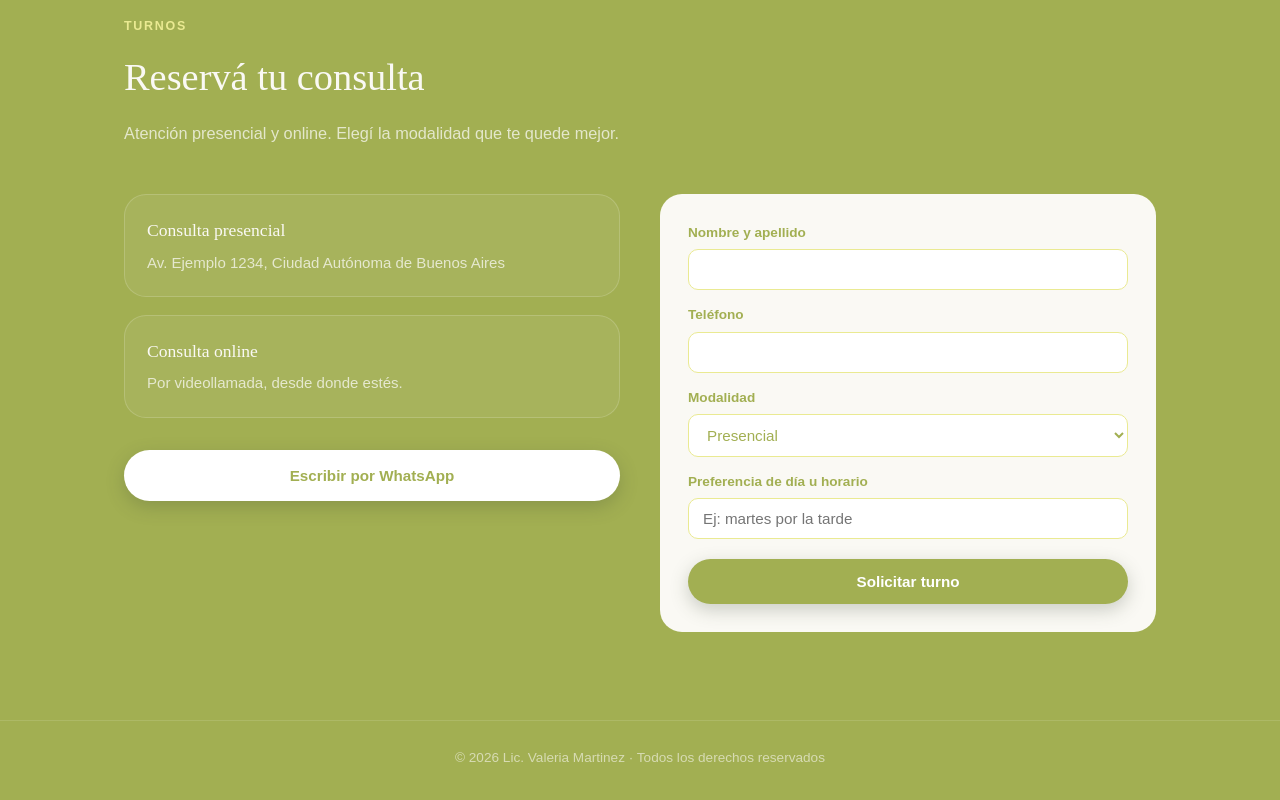
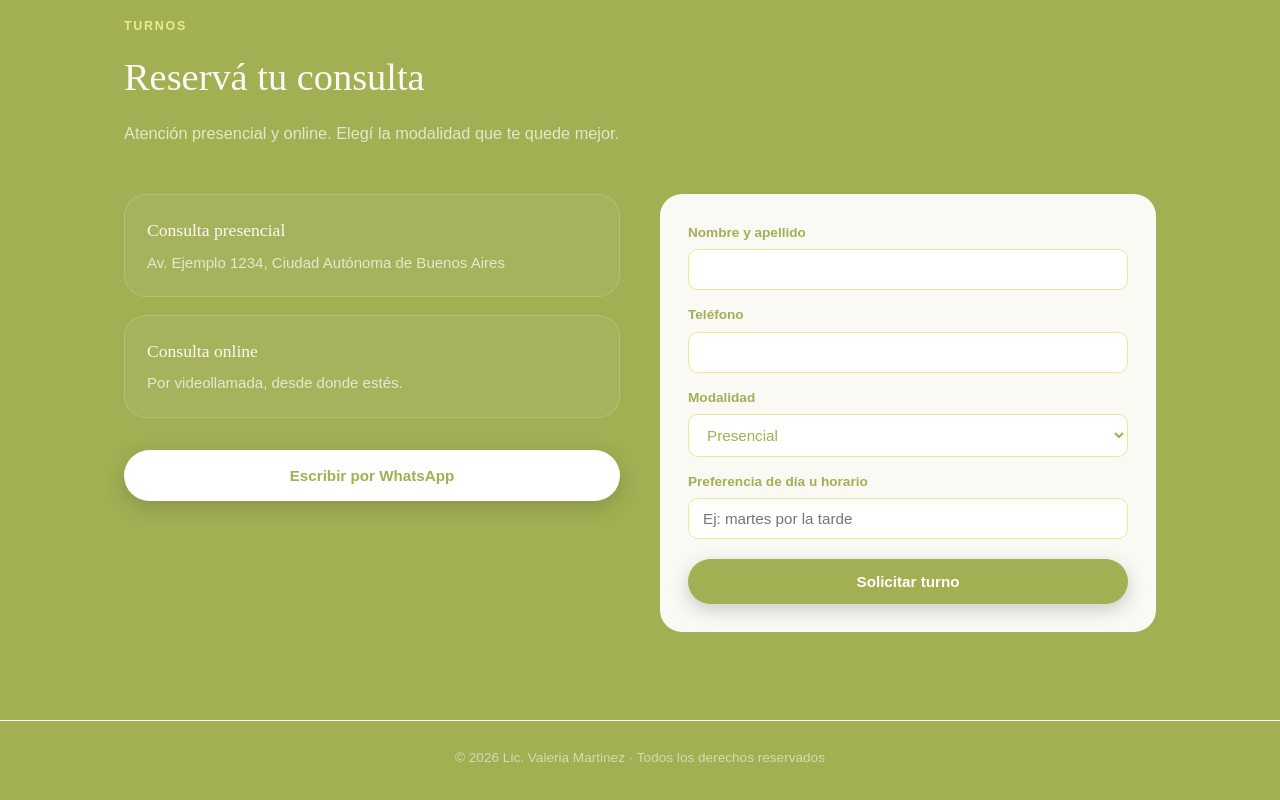
Before and after one commit to MechiBakker/nutri-site, a React (Vite) app: page / in a window 1280 px wide. Shown: the part 1540-2340 px from the top of the page. Built offline with nearby package versions, Linux system fonts and the light colour scheme; no server answers; the database is empty.

Commit message:
guarda inferior

```diff
--- a/src/styles.css
+++ b/src/styles.css
@@ -351,7 +351,7 @@ footer {
   text-align: center;
   padding: 26px 0 34px;
   font-size: 0.85rem;
-  border-top: 1px solid rgba(250, 249, 244, 0.12);
+  border-top: 1px solid rgb(250, 249, 244);
 }
 
 /* ---------- RESPONSIVE ---------- */
```
